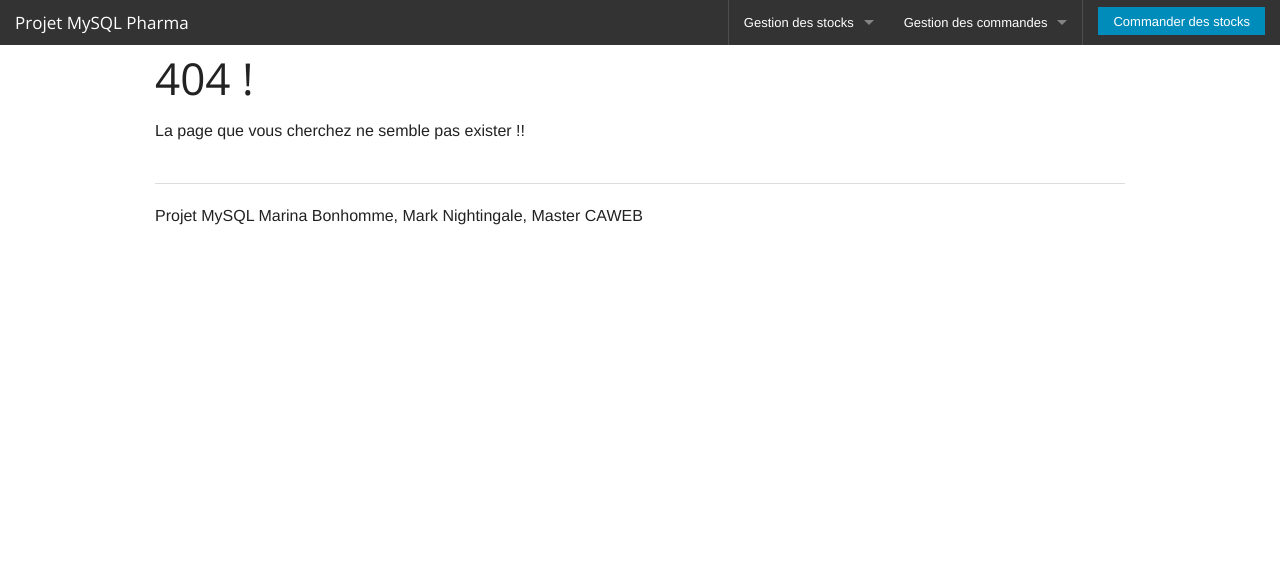
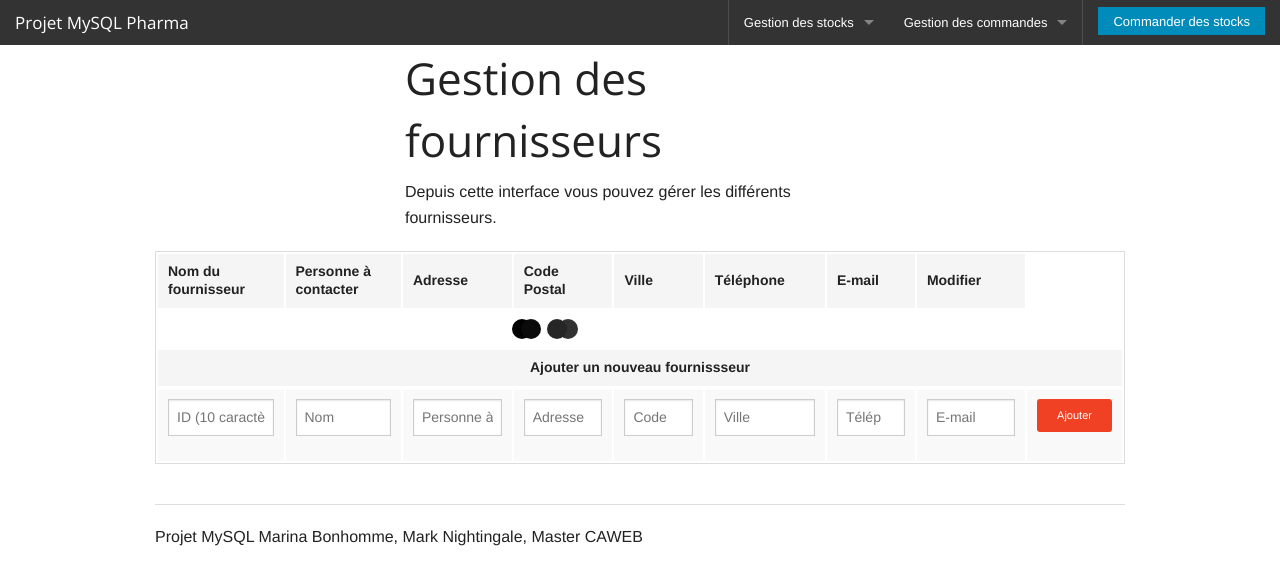
Before and after one commit to markjohnnightingale/mysql-pharma, a PHP site: page /index.php?page=afficher-fournisseurs in a window 1280 px wide. Shown: the top 585 px of the page. Run offline with PHP 8.4, Linux system fonts and the light colour scheme; some libraries are stand-ins or nearby versions.

Commit message:
pages fournisseurs

```diff
--- /dev/null
+++ b/afficher-fournisseurs.php
@@ -0,0 +1,107 @@
+<div class="row">
+
+  <div class="large-6 push-3 columns">
+	  <h1>Gestion des fournisseurs</h1>
+	  <p>Depuis cette interface vous pouvez gérer les différents fournisseurs.</p>
+  </div>
+
+</div>
+
+
+
+<div class="row">
+
+  <div class="large-12 columns">
+	  <table>
+		  <thead>
+			  <tr>
+				  <th>Nom du fournisseur</th>
+				  <th>Personne à contacter</th>
+				  <th>Adresse</th>
+				  <th>Code Postal</th>
+				  <th>Ville</th>
+				  <th>Téléphone</th>
+				  <th>E-mail</th>
+				  <th>Modifier</th>
+			  </tr>
+		  </thead>
+		  <tbody id="ajax-load-list-fournisseurs">
+			  <tr><td colspan=12><div class="windows8">
+				  <div id="followingBallsG">
+				  <div id="followingBallsG_1" class="followingBallsG">
+				  </div>
+				  <div id="followingBallsG_2" class="followingBallsG">
+				  </div>
+				  <div id="followingBallsG_3" class="followingBallsG">
+				  </div>
+				  <div id="followingBallsG_4" class="followingBallsG">
+				  </div>
+				  </div></td></tr>
+		  </tbody>
+		  <thead>
+			  <th colspan="12" class="text-center">Ajouter un nouveau fournissseur</th>
+		  </thead>
+		  <tr>
+			  <div id="outcome" data-alert class="alert-box" style="display: none;">
+				  <a href="#" class="close">&times;</a>
+			  </div>
+		  </tr>
+		  <tr>
+			  <form id="add-to-db" method="POST">
+				  <td><input id="id_fournisseur_field" name="id_fournisseur" type="text" placeholder="ID (10 caractères)"></td>
+				  <td><input id="nom_fournisseur_field" name="nom_fournisseur" type="text" placeholder="Nom"></td>
+				  <td><input id="personne_contact" name="personne_contact" type="text" placeholder="Personne à contacter"></td>
+				  <td><input id="adresse" name="adresse" type="text" placeholder="Adresse"></td>
+				  <td><input id="code_postal" name="code_postal" type="number" size="5" placeholder="Code Postal"></td>
+				  <td><input id="ville" name="ville" type="text" placeholder="Ville"></td>
+				  <td><input id="tel" name="tel" type="number" placeholder="Téléphone"></td>
+				  <td><input id="email" name="email" type="text" placeholder="E-mail"></td>
+				  <td><button type="submit" class="button alert tiny radius">Ajouter</a></td>
+			  </form>
+		  </tr>
+	  </table>
+  </div>
+
+</div>
+<script>
+
+$(document).ready(function(){
+
+	//Clear the form
+	jQuery.fn.emptyMyForm = function(){
+	    return this.each(function(){
+			if ($(this).val() != " "){
+					$('#id_fournisseur_field').show().val('');
+					$('#nom_fournisseur_field').show().val('');
+					$('#personne_contact, #adresse, #code_postal, #ville, #tel, #email').prop('disabled', false).val('');
+
+				}
+			}
+	    });
+	};
+	$('#nom_fournisseur_menu').emptyMyForm();
+	$('#nom_fournisseur_menu').change(function(){
+		$(this).emptyMyForm();
+	})
+
+	//Grab the table of suppliers by Ajax
+	$('#ajax-load-list-fournisseurs').hide().load('ajax/afficher-fournisseurs.php').fadeIn();
+	$('#add-to-db').on('submit',function(){
+		$.ajax({
+		  url:'ajax/inserer-fournisseur-ajax.php',
+		  data:$(this).serialize(),
+		  type:'POST',
+		  success:function(data){
+			  $('#outcome').prepend(data).fadeIn();
+			  $('#ajax-load-list-fournisseurs').fadeOut().load('ajax/afficher-fournisseurs.php').fadeIn();
+
+		  	}
+		});
+
+		return false;
+	}));
+
+
+
+
+</script>
--- a/header.php
+++ b/header.php
@@ -217,7 +217,7 @@
           <a href="#">Gestion des stocks</a>
           <ul class="dropdown">
             <li><a href="index.php?page=afficher-catalogue">Stocks</a></li>
-            <li><a href="#">Fournisseurs</a></li>
+            <li><a href="index.php?page=afficher-fournisseurs">Fournisseurs</a></li>
 	        <li class="divider"></li>
           </ul>
         </li>
--- a/index.php
+++ b/index.php
@@ -15,8 +15,11 @@ if (isset($_GET['page'])) {
 		case "afficher-catalogue":
 		require "afficher-catalogue.php";
 		break;
-		case "inserer-medicament-ajax":
-		require "inserer-medicament-ajax.php";
+		//case "inserer-medicament-ajax":
+		//require "inserer-medicament-ajax.php";
+		//break;
+		case "afficher-fournisseurs":
+		require "afficher-fournisseurs.php";
 		break;
 		default: require "404.php";
 	}
```
Also changed, not shown: ajax/afficher-fournisseurs.php (added, +18 -0 lines), ajax/inserer-fournisseur-ajax.php (added, +33 -0 lines).
